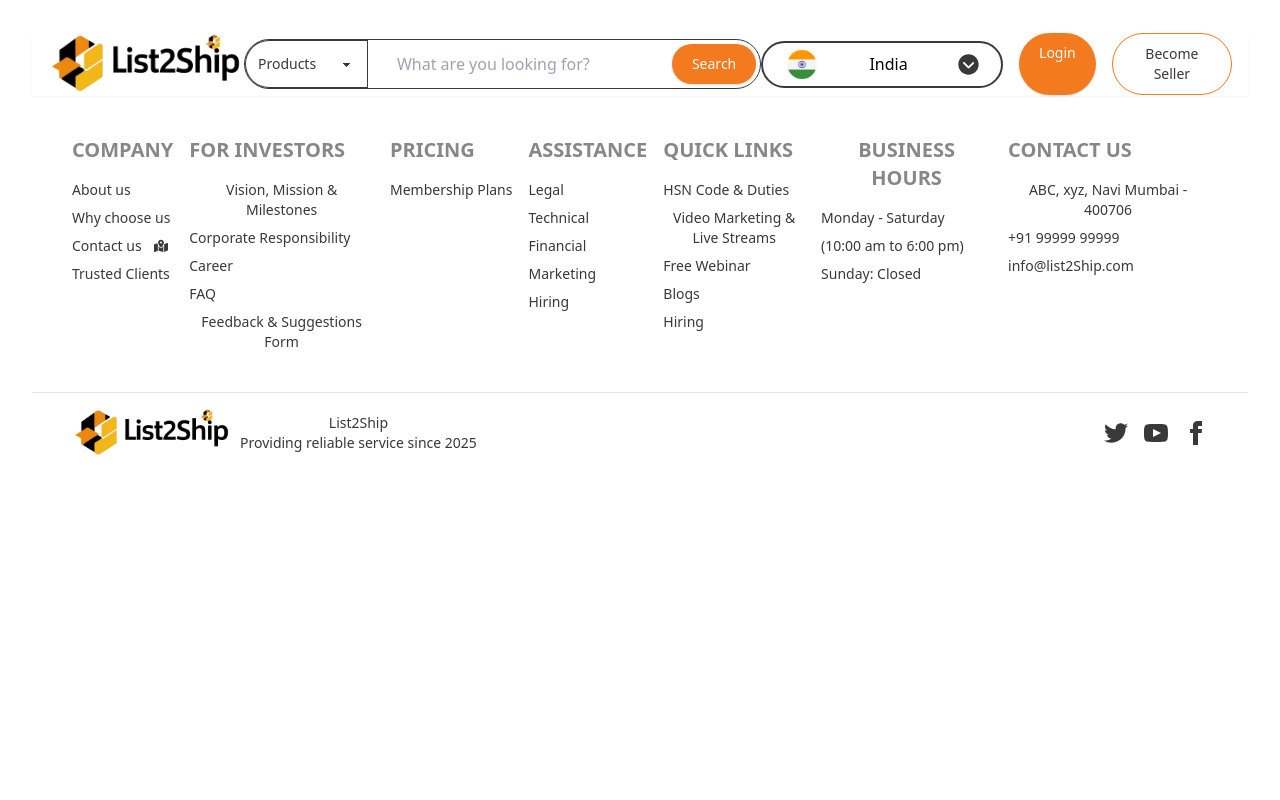
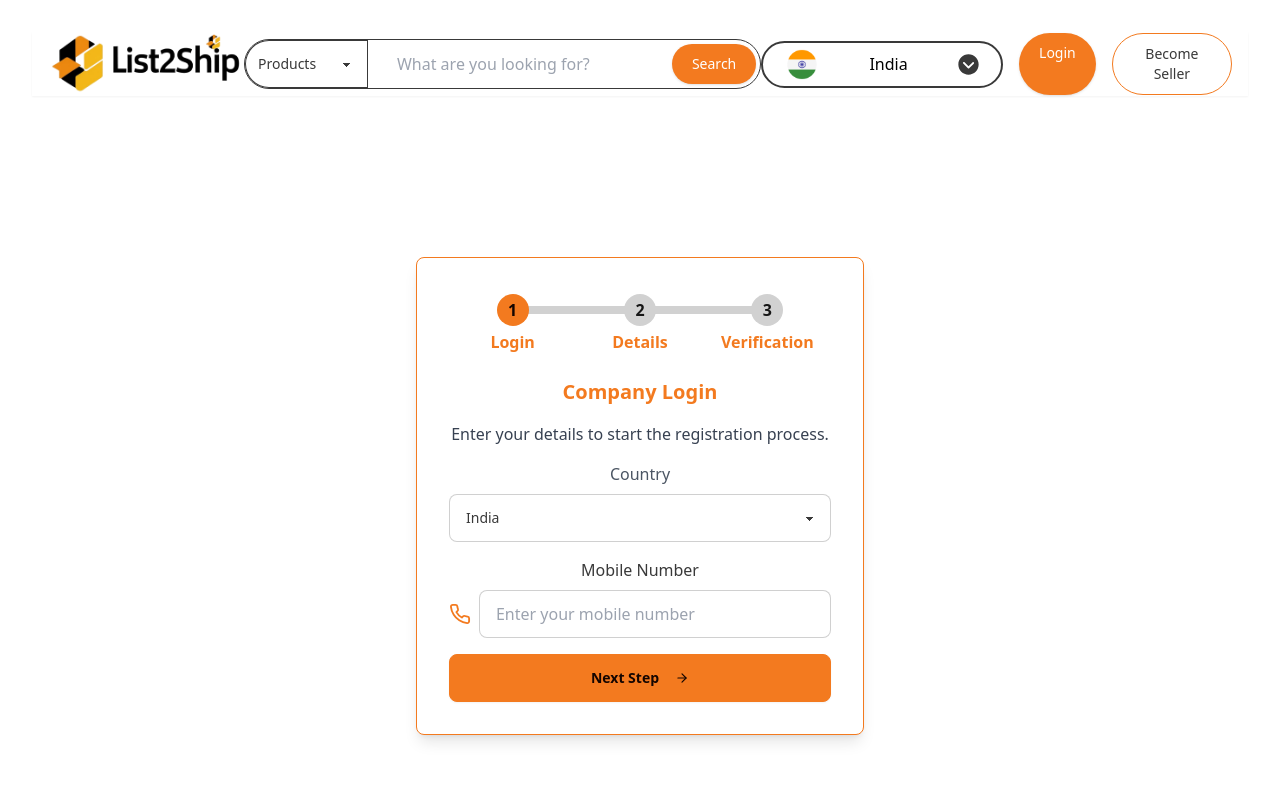
Before and after one commit to UNRIVALLEDKING/dummy, a React (Vite) app: page /sellers-login in a window 1280 px wide. Shown: the top 800 px of the page. Built offline with nearby package versions, Linux system fonts and the light colour scheme.

Commit message:
added company and search

```diff
--- a/src/App.jsx
+++ b/src/App.jsx
@@ -1,11 +1,12 @@
-import { Route, Routes } from "react-router";
-import "./App.css";
-import HomePage from "./pages/HomePage";
-import LandingPage from "./pages/LandingPage";
-import Navbar from "./components/Navbar";
-import Footer from "./components/Footer";
-import LoginModal from "./components/LoginModal";
-import ProductPage from "./pages/ProductPage";
+import { Route, Routes } from 'react-router';
+import './App.css';
+import HomePage from './pages/HomePage';
+import LandingPage from './pages/LandingPage';
+import Navbar from './components/Navbar';
+import Footer from './components/Footer';
+import LoginModal from './components/LoginModal';
+import ProductPage from './pages/ProductPage';
+import SellersLogin from './pages/SellersLogin';
 
 function App() {
   return (
@@ -16,6 +17,7 @@ function App() {
         <Route index element={<LandingPage />} />
         <Route path="/home" element={<HomePage />} />
         <Route path="/products" element={<ProductPage />} />
+        <Route path="/sellers-login" element={<SellersLogin />} />
       </Routes>
       <Footer />
     </div>
--- a/src/components/Navbar.jsx
+++ b/src/components/Navbar.jsx
@@ -1,11 +1,18 @@
-import { useState } from "react";
-import { mainLogo } from "../assets";
-import LocaleSelect from "./locale/LocaleSelect";
+import { useState } from 'react';
+import { mainLogo } from '../assets';
+import LocaleSelect from './locale/LocaleSelect';
+import { useNavigate } from 'react-router';
 
 export default function Navbar() {
-  const [selectedSearch, setSelectedSearch] = useState("Products");
+  const [selectedSearch, setSelectedSearch] = useState('Products');
+  const [searchQuery, setSearchQuery] = useState('');
+  const navigate = useNavigate();
   const openModal = () => {
-    document.getElementById("login_modal").showModal();
+    document.getElementById('login_modal').showModal();
+  };
+
+  const handleSearch = () => {
+    navigate(`/products?query=${searchQuery}`);
   };
   return (
     <header className="bg-background sticky top-0 z-50 shadow-sm">
@@ -34,9 +41,14 @@ export default function Navbar() {
             <input
               type="text"
               placeholder="What are you looking for?"
+              value={searchQuery}
+              onChange={(e) => setSearchQuery(e.target.value)}
               className="input min-w-72 flex-1 p-0 m-0 bg-inherit text-inherit rounded-r-full px-5 focus:outline-none"
             />
-            <button className="rounded-full bg-primary px-5 py-2.5 text-sm font-medium text-white shadow">
+            <button
+              onClick={handleSearch}
+              className="rounded-full bg-primary px-5 py-2.5 text-sm font-medium text-white shadow"
+            >
               Search
             </button>
           </div>
@@ -54,7 +66,7 @@ export default function Navbar() {
               </a>
               <a
                 className="border rounded-full border-primary text-secondary px-5 py-2.5 text-sm font-medium"
-                href="#"
+                href="/sellers-login"
               >
                 Become Seller
               </a>
--- /dev/null
+++ b/src/pages/SellersLogin.jsx
@@ -0,0 +1,188 @@
+import { useState } from 'react';
+import { FiMail, FiPhone, FiArrowRight } from 'react-icons/fi';
+
+export default function SellersLogin() {
+  const [step, setStep] = useState(1);
+  const [isIndian, setIsIndian] = useState(true);
+  //   const [formData, setFormData] = useState({
+  //     country: "India",
+  //     mobile: "",
+  //     email: "",
+  //     gst: "",
+  //     pan: "",
+  //     bankAccount: "",
+  //     bankStatement: null,
+  //     companyType: "",
+  //   });
+
+  const nextStep = () => setStep(step + 1);
+  const previousStep = () => setStep(step - 1);
+
+  return (
+    <div className="min-h-screen bg-background p-4 flex items-center justify-center">
+      <div className="bg-background border border-primary rounded-lg shadow-lg p-8 w-full max-w-md">
+        <ul className="steps w-full mb-6 text-primary font-semibold">
+          <li className={`step ${step >= 1 ? 'step-primary' : ''}`}>Login</li>
+          <li className={`step ${step >= 2 ? 'step-primary' : ''}`}>Details</li>
+          <li className={`step ${step === 3 ? 'step-primary' : ''}`}>
+            Verification
+          </li>
+        </ul>
+
+        {step === 1 && (
+          <div>
+            <h2 className="text-xl font-bold text-primary mb-4">
+              Company Login
+            </h2>
+            <p className="text-gray-700 mb-4">
+              Enter your details to start the registration process.
+            </p>
+            <div className="mb-4">
+              <label className="block bg-inherit text-gray-600 font-medium mb-2">
+                Country
+              </label>
+              <select
+                className="select bg-inherit text-secondary select-bordered w-full"
+                onChange={(e) => setIsIndian(e.target.value === 'India')}
+              >
+                <option value="India">India</option>
+                <option value="Other">Other</option>
+              </select>
+            </div>
+            {isIndian ? (
+              <div className="mb-4">
+                <label className="block text-secondary font-medium mb-2">
+                  Mobile Number
+                </label>
+                <div className="flex items-center space-x-2">
+                  <FiPhone className="text-primary h-6 w-6" />
+                  <input
+                    type="text"
+                    placeholder="Enter your mobile number"
+                    className="input input-bordered w-full bg-white text-secondary"
+                  />
+                </div>
+              </div>
+            ) : (
+              <div className="mb-4">
+                <label className="block text-gray-600 font-medium mb-2">
+                  Email Address
+                </label>
+                <div className="flex items-center space-x-2">
+                  <FiMail className="text-primary h-6 w-6" />
+                  <input
+                    type="email"
+                    placeholder="Enter your email"
+                    className="input input-bordered w-full bg-white text-secondary"
+                  />
+                </div>
+              </div>
+            )}
+            <button className="btn btn-primary w-full" onClick={nextStep}>
+              Next Step
+              <FiArrowRight className="inline ml-2" />
+            </button>
+          </div>
+        )}
+
+        {step === 2 && (
+          <div>
+            <h2 className="text-xl font-bold text-primary mb-4">
+              Company Details
+            </h2>
+            <p className="text-secondary mb-4">
+              Provide additional information about your company.
+            </p>
+            <div className="mb-4">
+              <label className="block text-secondary font-medium mb-2">
+                Company Type
+              </label>
+              <select className="select text-secondary select-bordered w-full bg-white">
+                <option value="Supplier/Trader">Supplier/Trader</option>
+                <option value="Manufacturer">Manufacturer</option>
+                <option value="Distributor">Distributor</option>
+                <option value="Exporter">Exporter</option>
+                <option value="Importer">Importer</option>
+                <option value="Dropshipper">Dropshipper</option>
+              </select>
+            </div>
+            <div className="mb-4">
+              <label className="block text-gray-600 font-medium mb-2">
+                GST Number
+              </label>
+              <input
+                type="text"
+                placeholder="Enter your GST number"
+                className="input input-bordered w-full bg-white text-secondary"
+              />
+            </div>
+            <div className="mb-4">
+              <label className="block text-secondary font-medium mb-2">
+                PAN Number
+              </label>
+              <input
+                type="text"
+                placeholder="Enter your PAN number"
+                className="input text-secondary input-bordered w-full bg-white"
+              />
+            </div>
+            <div className="flex flex-col space-y-4">
+              <button
+                className="btn text-secondary btn-outline w-full"
+                onClick={previousStep}
+              >
+                Back
+              </button>
+              <button className="btn btn-primary w-full" onClick={nextStep}>
+                Next Step
+                <FiArrowRight className="inline ml-2" />
+              </button>
+            </div>
+          </div>
+        )}
+
+        {step === 3 && (
+          <div>
+            <h2 className="text-xl font-bold text-primary mb-4">
+              Verification
+            </h2>
+            <p className="text-gray-700 mb-4">
+              Upload required documents for verification.
+            </p>
+            <div className="mb-4">
+              <label className="block text-gray-600 font-medium mb-2">
+                Bank Account Number
+              </label>
+              <input
+                type="text"
+                placeholder="Enter your bank account number"
+                className="input text-secondary input-bordered w-full bg-white"
+              />
+            </div>
+            <div className="mb-4">
+              <label className="block text-gray-600 font-medium mb-2">
+                Upload Bank Statement
+              </label>
+              <input
+                type="file"
+                className="file-input file-input-bordered text-secondary w-full bg-white"
+              />
+            </div>
+            <div className="flex flex-col space-y-4">
+              <button
+                className="btn text-secondary btn-outline w-full"
+                onClick={previousStep}
+              >
+                Back
+              </button>
+
+              <button className="btn btn-primary w-full">
+                Submit for Verification
+              </button>
+            </div>
+          </div>
+        )}
+      </div>
+    </div>
+  );
+}
--- a/tailwind.config.js
+++ b/tailwind.config.js
@@ -1,17 +1,43 @@
 /* eslint-disable no-undef */
 /** @type {import('tailwindcss').Config} */
 export default {
-  content: ["./index.html", "./src/**/*.{js,ts,jsx,tsx}"],
+  content: ['./index.html', './src/**/*.{js,ts,jsx,tsx}'],
   theme: {
     extend: {
       colors: {
-        background: "#ffffff",
-        primary: "#f37a1f",
-        secondary: "#393939",
-        tri: "#a4b6c2",
-        fourth: "#d0d0c4",
+        background: '#ffffff',
+        primary: '#f37a1f',
+        secondary: '#393939',
+        tri: '#a4b6c2',
+        fourth: '#d0d0c4',
       },
     },
   },
-  plugins: [require("daisyui")],
+
+  daisyui: {
+    themes: [
+      {
+        mytheme: {
+          primary: '#f37a1f',
+
+          secondary: '#393939',
+
+          accent: '#a4b6c2',
+
+          neutral: '#fff',
+
+          'base-100': '#ffffff',
+
+          info: '#d0d0c4',
+
+          success: '#00ff00',
+
+          warning: '#00ff00',
+
+          error: '#ff0000',
+        },
+      },
+    ],
+  },
+  plugins: [require('daisyui')],
 };
```
